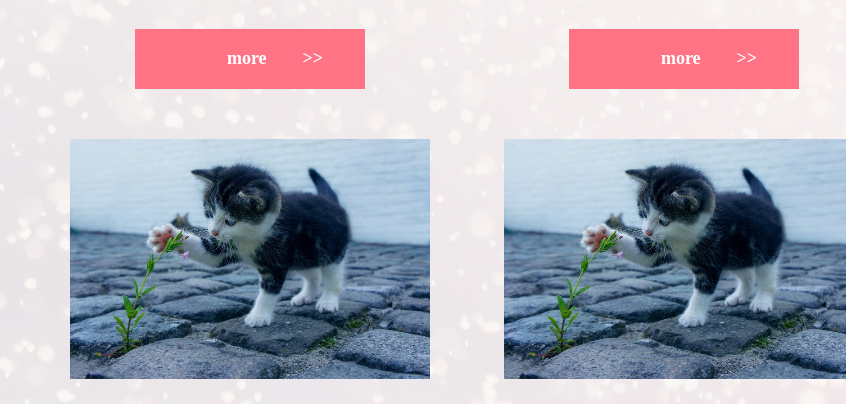
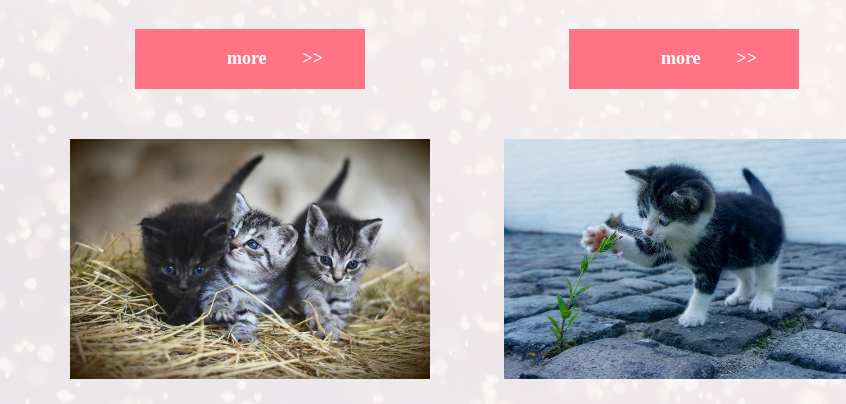
Before and after one commit to tsubasadesu/pet, a plain HTML site: page index.html in a window 1280 px wide. Shown: the part 1680-2084 px from the top of the page, 434-1280 px from the left. Drawn offline with Linux system fonts and the light colour scheme.

Commit message:
Update index.html

```diff
--- a/index.html
+++ b/index.html
@@ -97,7 +97,7 @@
       </div>
       <div class="wrapper">
 
-        <img src="https://github.com/tsubasadesu/pet/blob/main/cat3.jpg?raw=true">
+        <img src="https://github.com/tsubasadesu/pet/blob/main/cat4.jpg?raw=true">
 
         <p>Lorem ipsum dolor sit amet, consectetur adipisicing elit, sed do eiusmod tempor incididunt ut labore et dolore magna aliqua. Ut enim ad </p>
 
```
